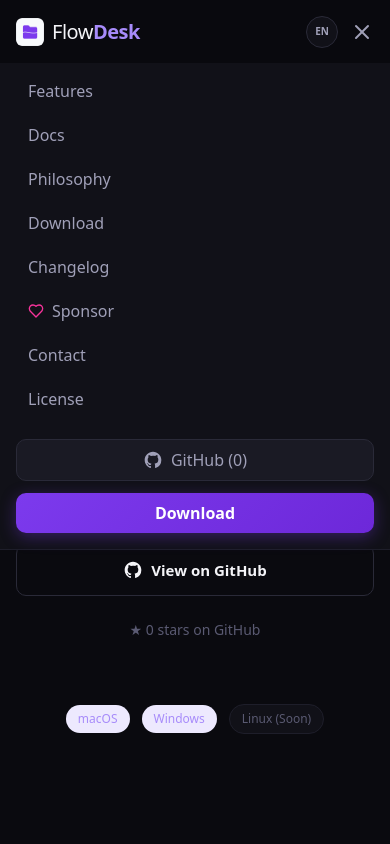
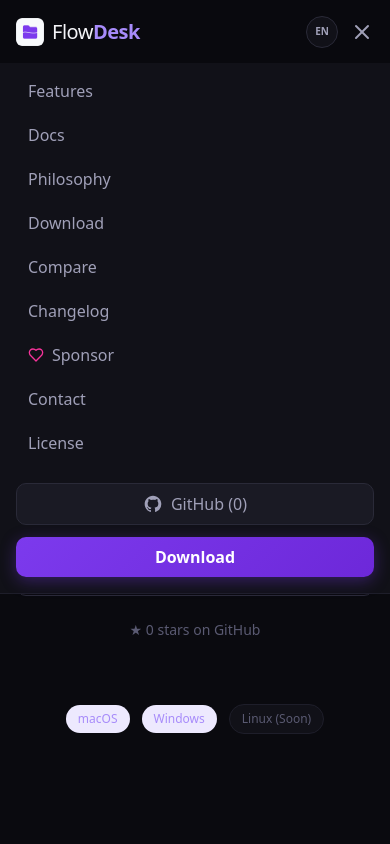
Before and after one commit to Kharisdestianmaulana-hub/flowdeskweb, a Next.js app: page /en in a window 390 px wide. Both pictures are taken after a click on the button 362 px from the left and 31 px from the top of the page. Shown: the top 844 px of the page. Built offline with nearby package versions, Linux system fonts and the light colour scheme; no server answers.

Commit message:
fix: add missing compare link to mobile menu

```diff
--- a/components/Navbar.tsx
+++ b/components/Navbar.tsx
@@ -152,6 +152,7 @@
           <Link href={`/${currentLang}/docs`} onClick={() => setIsOpen(false)} className="block px-3 py-2 text-base font-medium text-[var(--color-text-secondary)] hover:text-[var(--color-text-primary)]">{dict.docs}</Link>
           <Link href={`/${currentLang}/philosophy`} onClick={() => setIsOpen(false)} className="block px-3 py-2 text-base font-medium text-[var(--color-text-secondary)] hover:text-[var(--color-text-primary)]">{dict.philosophy}</Link>
           <Link href={`/${currentLang}/download`} onClick={() => setIsOpen(false)} className="block px-3 py-2 text-base font-medium text-[var(--color-text-secondary)] hover:text-[var(--color-text-primary)]">{dict.download}</Link>
+          <Link href={`/${currentLang}/compare`} onClick={() => setIsOpen(false)} className="block px-3 py-2 text-base font-medium text-[var(--color-text-secondary)] hover:text-[var(--color-text-primary)]">{dict.compare || 'Compare Apps'}</Link>
           <Link href={`/${currentLang}/changelog`} onClick={() => setIsOpen(false)} className="block px-3 py-2 text-base font-medium text-[var(--color-text-secondary)] hover:text-[var(--color-text-primary)]">{dict.changelog}</Link>
           <Link href={`/${currentLang}/sponsor`} onClick={() => setIsOpen(false)} className="block px-3 py-2 text-base font-medium text-[var(--color-text-secondary)] hover:text-[var(--color-text-primary)] flex items-center gap-2">
             <svg width="16" height="16" viewBox="0 0 24 24" fill="none" stroke="currentColor" strokeWidth="2" strokeLinecap="round" strokeLinejoin="round" className="text-pink-500"><path d="M19 14c1.49-1.46 3-3.21 3-5.5A5.5 5.5 0 0 0 16.5 3c-1.76 0-3 .5-4.5 2-1.5-1.5-2.74-2-4.5-2A5.5 5.5 0 0 0 2 8.5c0 2.3 1.5 4.05 3 5.5l7 7Z"/></svg>
```
